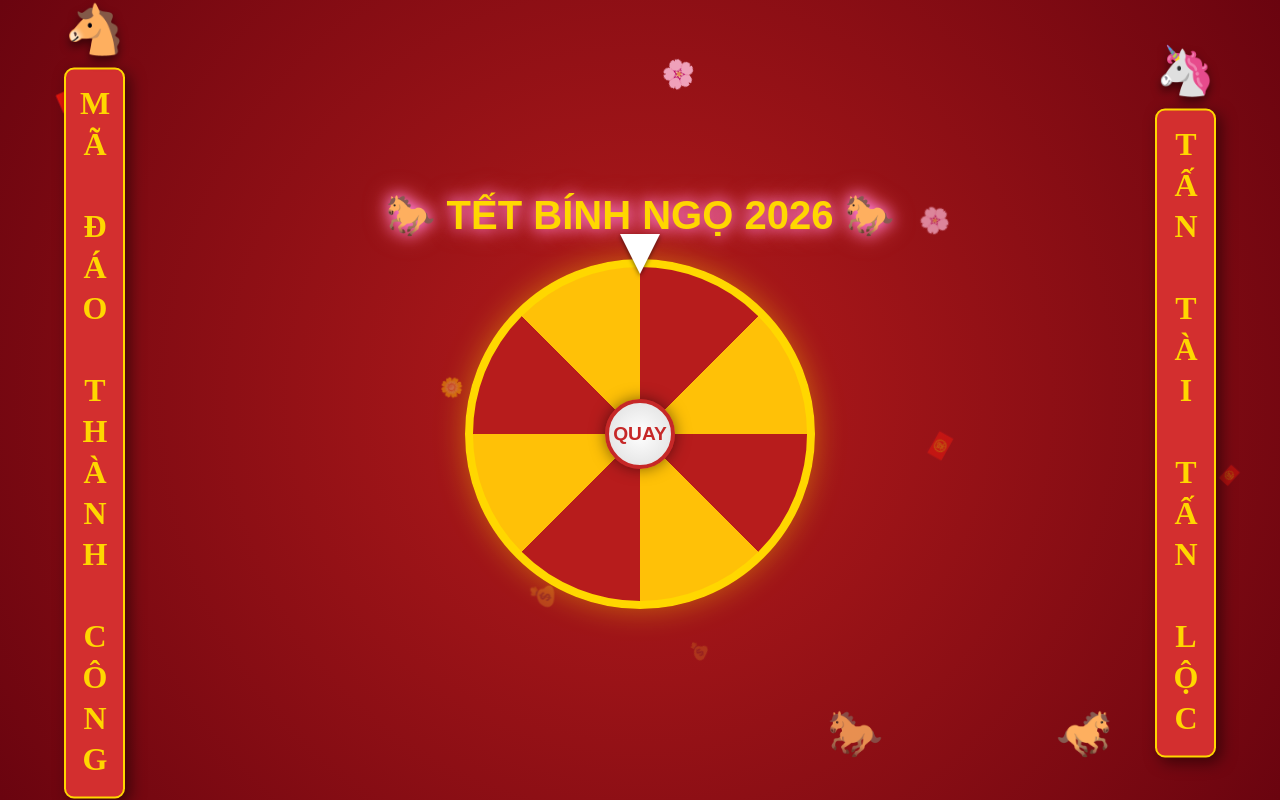
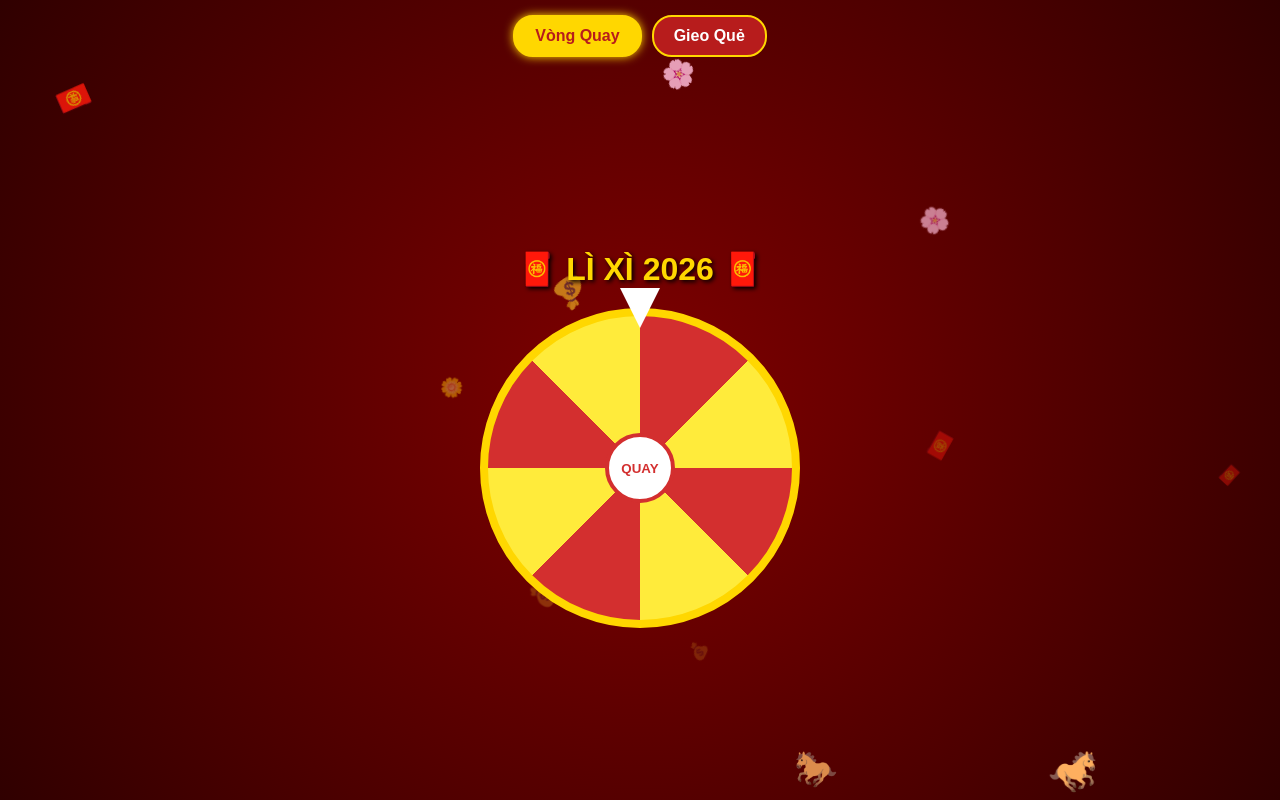
Before and after one commit to ducvufasttel001-a11y/lixi2026, a plain HTML site: page index.html in a window 1280 px wide. Drawn offline with Linux system fonts and the light colour scheme.

Commit message:
Update index.html

```diff
--- a/index.html
+++ b/index.html
@@ -3,270 +3,179 @@
 <head>
     <meta charset="UTF-8">
     <meta name="viewport" content="width=device-width, initial-scale=1.0, maximum-scale=1.0, user-scalable=no">
-    <title>Lì Xì Năm Ngựa 2026</title>
+    <title>Lì Xì & Xin Xăm 2026</title>
     <style>
-        /* --- CẤU HÌNH CHUNG --- */
+        /* --- CẤU HÌNH CƠ BẢN --- */
         body {
-            margin: 0;
-            padding: 0;
-            background: radial-gradient(circle, #b71c1c, #6a040f);
+            margin: 0; padding: 0;
+            background: radial-gradient(circle, #800000, #300000);
             font-family: 'Arial', sans-serif;
             color: #fff;
-            overflow: hidden; /* Chặn cuộn trang */
-            height: 100vh;
-            width: 100vw;
-            display: flex;
-            flex-direction: column;
-            align-items: center;
-            justify-content: center;
-            user-select: none; /* Chặn bôi đen chữ */
+            overflow: hidden;
+            height: 100vh; width: 100vw;
+            display: flex; flex-direction: column; align-items: center;
         }
 
-        /* --- TIÊU ĐỀ --- */
-        h1 {
-            text-shadow: 2px 2px 4px #000;
-            color: #ffd700;
-            z-index: 10;
-            text-align: center;
-            text-transform: uppercase;
-            animation: glow 2s ease-in-out infinite alternate;
-            margin: 0 0 20px 0;
-            line-height: 1.2;
+        /* --- MENU CHUYỂN TAB --- */
+        .nav-bar {
+            margin-top: 15px;
+            z-index: 100;
+            display: flex; gap: 10px;
+        }
+        .nav-btn {
+            padding: 10px 20px;
+            border: 2px solid #ffd700;
+            background: #b71c1c;
+            color: #fff;
+            border-radius: 20px;
+            font-weight: bold;
+            cursor: pointer;
+            font-size: 16px;
+        }
+        .nav-btn.active {
+            background: #ffd700; color: #b71c1c;
+            box-shadow: 0 0 10px #ffd700;
         }
 
-        @keyframes glow {
-            from { text-shadow: 0 0 10px #fff, 0 0 20px #ffd700; }
-            to { text-shadow: 0 0 20px #ff00de, 0 0 30px #ff00de; }
+        /* --- KHUNG CHỨA NỘI DUNG --- */
+        .content-area {
+            position: relative;
+            flex: 1; width: 100%;
+            display: flex; justify-content: center; align-items: center;
+            z-index: 50;
         }
 
-        /* --- CÂU ĐỐI (Chỉ hiện trên PC/Tablet to) --- */
-        .couplet-container {
-            position: absolute;
-            top: 50%;
-            transform: translateY(-50%);
-            display: flex;
-            flex-direction: column;
-            align-items: center;
-            z-index: 5;
+        .tab { display: none; flex-direction: column; align-items: center; width: 100%; }
+        .tab.show { display: flex; animation: fadeIn 0.5s; }
+        @keyframes fadeIn { from { opacity: 0; } to { opacity: 1; } }
+
+        h1 {
+            color: #ffd700; text-shadow: 2px 2px 4px #000;
+            margin-bottom: 20px; text-align: center; text-transform: uppercase;
         }
 
-        .couplet-left { left: 5%; }
-        .couplet-right { right: 5%; }
-
-        .couplet {
-            background: #d32f2f;
-            border: 2px solid #ffd700;
-            color: #ffd700;
-            padding: 15px 10px;
-            font-weight: bold;
-            text-align: center;
-            border-radius: 10px;
-            box-shadow: 5px 5px 15px rgba(0,0,0,0.5);
-            font-family: 'Times New Roman', serif;
-            /* Cấu hình chữ chạy dọc chuẩn */
-            writing-mode: vertical-rl;
-            text-orientation: upright;
-            letter-spacing: 5px;
-            white-space: nowrap; /* Cấm xuống dòng lung tung */
+        /* --- VÒNG QUAY --- */
+        .wheel-wrap { position: relative; width: 320px; height: 320px; }
+        .wheel {
+            width: 100%; height: 100%; border-radius: 50%; border: 8px solid #ffd700;
+            box-sizing: border-box;
+            background: conic-gradient(
+                #d32f2f 0% 12.5%, #ffeb3b 12.5% 25%,
+                #d32f2f 25% 37.5%, #ffeb3b 37.5% 50%,
+                #d32f2f 50% 62.5%, #ffeb3b 62.5% 75%,
+                #d32f2f 75% 87.5%, #ffeb3b 87.5% 100%
+            );
+            transition: transform 4s cubic-bezier(0.2, 0.8, 0.2, 1);
+        }
+        .pointer {
+            position: absolute; top: -20px; left: 50%; transform: translateX(-50%);
+            border-left: 20px solid transparent; border-right: 20px solid transparent;
+            border-top: 40px solid #fff; z-index: 20;
+        }
+        .spin-btn {
+            position: absolute; top: 50%; left: 50%; transform: translate(-50%, -50%);
+            width: 70px; height: 70px; background: #fff; border-radius: 50%;
+            border: 4px solid #d32f2f; color: #d32f2f; font-weight: bold; cursor: pointer; z-index: 30;
         }
 
-        .horse-guard {
-            margin-bottom: 10px;
-            filter: drop-shadow(0 5px 5px rgba(0,0,0,0.5));
+        /* --- ỐNG XĂM --- */
+        .tube-container {
+            position: relative; width: 120px; height: 200px;
+            background: #795548; border: 4px solid #ffd700;
+            border-radius: 10px 10px 50px 50px; margin-bottom: 30px;
+            display: flex; justify-content: center;
+        }
+        .tube-label {
+            position: absolute; top: 50%; left: 50%; transform: translate(-50%, -50%);
+            font-size: 40px; color: #ffd700; font-weight: bold;
+            border: 2px solid #ffd700; border-radius: 50%; padding: 5px;
+        }
+        .shaking { animation: shake 0.5s infinite; }
+        @keyframes shake {
+            0% { transform: rotate(0deg); } 25% { transform: rotate(5deg); }
+            50% { transform: rotate(0deg); } 75% { transform: rotate(-5deg); }
+            100% { transform: rotate(0deg); }
+        }
+        .shake-btn {
+            padding: 15px 40px; background: #ffeb3b; color: #d32f2f;
+            border: none; border-radius: 30px; font-size: 20px; font-weight: bold;
+            cursor: pointer; box-shadow: 0 5px #f57f17;
+        }
+        .shake-btn:active { transform: translateY(4px); box-shadow: none; }
+
+        /* --- POPUP --- */
+        .modal {
+            display: none; position: fixed; top: 0; left: 0; width: 100%; height: 100%;
+            background: rgba(0,0,0,0.9); z-index: 200;
+            justify-content: center; align-items: center;
+        }
+        .modal-box {
+            background: #fff; width: 90%; max-width: 350px; padding: 20px;
+            border-radius: 15px; text-align: center; border: 4px solid #ffd700;
+        }
+        .modal-title { font-size: 22px; color: #d32f2f; margin: 0 0 10px 0; font-weight: bold; }
+        .modal-result { font-size: 28px; color: #ff6f00; font-weight: bold; margin: 10px 0; }
+        .modal-desc { color: #333; font-style: italic; margin-bottom: 20px; font-size: 16px; line-height: 1.4; }
+        .close-btn {
+            background: #d32f2f; color: #fff; padding: 10px 30px;
+            border: none; border-radius: 20px; cursor: pointer; font-size: 16px;
         }
 
-        /* --- VÒNG QUAY (Responsive) --- */
-        .wheel-container {
-            position: relative;
-            z-index: 10;
-            /* Mặc định cho PC */
-            width: 350px;
-            height: 350px;
-            transition: all 0.3s ease;
+        /* --- BACKGROUND & HIỆU ỨNG --- */
+        .running-track {
+            position: fixed; bottom: 0; left: 0;
+            width: 100%; height: 60px; z-index: 1; pointer-events: none;
+        }
+        .horse-runner {
+            position: absolute; bottom: 5px; font-size: 40px;
+            animation: runAcross 8s linear infinite;
+        }
+        .horse-runner-2 {
+            position: absolute; bottom: 10px; font-size: 35px; opacity: 0.8;
+            animation: runAcross 10s linear infinite; animation-delay: 2s;
+        }
+        @keyframes runAcross {
+            0% { left: -10%; transform: scaleX(1); }
+            50% { left: 110%; transform: scaleX(1); }
+            51% { left: 110%; transform: scaleX(-1); }
+            100% { left: -10%; transform: scaleX(-1); }
         }
 
-        .wheel {
-            width: 100%;
-            height: 100%;
-            border-radius: 50%;
-            border: 8px solid #ffd700;
-            box-sizing: border-box;
-            background: conic-gradient(
-                #b71c1c 0% 12.5%, #ffc107 12.5% 25%,
-                #b71c1c 25% 37.5%, #ffc107 37.5% 50%,
-                #b71c1c 50% 62.5%, #ffc107 62.5% 75%,
-                #b71c1c 75% 87.5%, #ffc107 87.5% 100%
-            );
-            transition: transform 4s cubic-bezier(0.2, 0.8, 0.2, 1);
-            box-shadow: 0 0 30px rgba(255, 215, 0, 0.4);
+        .falling-item {
+            position: absolute; top: -10%; z-index: 1;
+            animation: fall linear infinite; pointer-events: none;
+        }
+        @keyframes fall {
+            to { transform: translateY(110vh) rotate(360deg); opacity: 0; }
         }
 
-        .pointer {
-            position: absolute;
-            top: -25px;
-            left: 50%;
-            transform: translateX(-50%);
-            width: 0;
-            height: 0;
-            border-left: 20px solid transparent;
-            border-right: 20px solid transparent;
-            border-top: 40px solid #fff;
-            z-index: 20;
-            filter: drop-shadow(0 2px 2px rgba(0,0,0,0.5));
-        }
-
-        .spin-btn {
-            position: absolute;
-            top: 50%;
-            left: 50%;
-            transform: translate(-50%, -50%);
-            width: 20%; /* Tự co giãn theo vòng quay */
-            height: 20%;
-            background: radial-gradient(circle, #fff, #ddd);
-            border-radius: 50%;
-            border: 4px solid #c62828;
-            color: #c62828;
-            font-weight: bold;
-            cursor: pointer;
-            z-index: 20;
-            box-shadow: 0 0 15px rgba(0,0,0,0.5);
-            display: flex;
-            align-items: center;
-            justify-content: center;
-            font-size: 1.2rem;
-        }
-
-        .spin-btn:active { transform: translate(-50%, -50%) scale(0.95); }
-
-        /* --- NGỰA CHẠY --- */
-        .running-track {
-            position: absolute;
-            bottom: 5vh; /* Cách đáy 5% chiều cao màn hình */
-            left: 0;
-            width: 100%;
-            height: 60px;
-            z-index: 2;
-            pointer-events: none;
-        }
-        .horse-runner, .horse-runner-2 {
-            position: absolute;
-            bottom: 0;
-        }
-        .horse-runner { animation: runAcross 8s linear infinite; }
-        .horse-runner-2 { animation: runAcross 10s linear infinite; animation-delay: 2s; opacity: 0.8; }
-
-        @keyframes runAcross {
-            0% { left: -15%; transform: scaleX(1); }
-            49% { left: 115%; transform: scaleX(1); }
-            50% { left: 115%; transform: scaleX(-1); }
-            100% { left: -15%; transform: scaleX(-1); }
-        }
-
-        /* --- HIỆU ỨNG RƠI --- */
-        .falling-item {
-            position: absolute;
-            top: -10%;
-            user-select: none;
-            z-index: 1;
-            animation: fall linear infinite;
-        }
-        @keyframes fall {
-            0% { transform: translateY(0) rotate(0deg); opacity: 1; }
-            100% { transform: translateY(110vh) rotate(360deg); opacity: 0; }
-        }
-
-        /* --- POPUP KẾT QUẢ --- */
-        .modal {
-            display: none;
-            position: fixed;
-            top: 0; left: 0; width: 100%; height: 100%;
-            background: rgba(0,0,0,0.85);
-            z-index: 100;
-            justify-content: center;
-            align-items: center;
-            backdrop-filter: blur(5px);
-        }
-        .modal-content {
-            background: #fff;
-            padding: 20px;
-            border-radius: 15px;
-            text-align: center;
-            border: 4px solid #ffd700;
-            width: 90%;
-            max-width: 350px;
-            animation: popIn 0.4s ease-out;
-            box-shadow: 0 0 25px rgba(255, 215, 0, 0.5);
-        }
-        .prize-text { font-size: 2.5rem; font-weight: bold; margin: 15px 0; color: #d32f2f; }
-        .wish-text { font-size: 1.1rem; font-style: italic; color: #555; margin-bottom: 25px; line-height: 1.4; }
-        .close-btn {
-            padding: 12px 30px;
-            background: #c62828;
-            color: #fff;
-            border: none;
-            border-radius: 50px;
-            font-size: 1.1rem;
-            cursor: pointer;
-        }
-
-        @keyframes popIn {
-            from { transform: scale(0.5); opacity: 0; }
-            to { transform: scale(1); opacity: 1; }
-        }
-
-        /* =========================================
-           TỐI ƯU CHO MOBILE (Màn hình nhỏ hơn 768px)
-           ========================================= */
-        @media (max-width: 768px) {
-            /* 1. Tiêu đề nhỏ lại chút */
-            h1 { font-size: 1.5rem; margin-top: 10px; }
-
-            /* 2. Ẩn câu đối để đỡ chật màn hình */
-            .couplet-container { display: none; }
-
-            /* 3. Vòng quay to ra theo chiều rộng điện thoại (85%) */
-            .wheel-container {
-                width: 85vw;
-                height: 85vw;
-                max-width: 350px;
-                max-height: 350px;
-            }
-
-            /* 4. Ngựa chạy nhỏ lại để không che nút */
-            .horse-runner, .horse-runner-2 { font-size: 30px; }
-
-            /* 5. Nút quay chữ nhỏ hơn xíu */
-            .spin-btn { font-size: 1rem; }
-        }
-
-        /* =========================================
-           TỐI ƯU CHO PC (Màn hình lớn hơn 769px)
-           ========================================= */
-        @media (min-width: 769px) {
-            h1 { font-size: 2.5rem; }
-            .couplet { font-size: 2rem; }
-            .horse-guard { font-size: 3rem; }
-            .horse-runner, .horse-runner-2 { font-size: 45px; }
-        }
+        @media (max-width: 600px) { .wheel-wrap { width: 280px; height: 280px; } }
     </style>
 </head>
 <body>
 
-    <h1>🐎 TẾT BÍNH NGỌ 2026 🐎</h1>
-
-    <div class="couplet-container couplet-left">
-        <div class="horse-guard">🐴</div>
-        <div class="couplet">MÃ ĐÁO THÀNH CÔNG</div>
-    </div>
-    <div class="couplet-container couplet-right">
-        <div class="horse-guard">🦄</div>
-        <div class="couplet">TẤN TÀI TẤN LỘC</div>
+    <div class="nav-bar">
+        <button id="btn-wheel" class="nav-btn active" onclick="openTab('wheel')">Vòng Quay</button>
+        <button id="btn-fortune" class="nav-btn" onclick="openTab('fortune')">Gieo Quẻ</button>
     </div>
 
-    <div class="wheel-container">
-        <div class="pointer"></div>
-        <div class="wheel" id="wheel"></div>
-        <button class="spin-btn" onclick="spinWheel()">QUAY</button>
+    <div class="content-area">
+        <div id="tab-wheel" class="tab show">
+            <h1>🧧 Lì Xì 2026 🧧</h1>
+            <div class="wheel-wrap">
+                <div class="pointer"></div>
+                <div class="wheel" id="wheelElement"></div>
+                <button class="spin-btn" onclick="startSpin()">QUAY</button>
+            </div>
+        </div>
+
+        <div id="tab-fortune" class="tab">
+            <h1>🎋 Xin Xăm 🎋</h1>
+            <div class="tube-container" id="tubeElement">
+                <div class="tube-label">LỘC</div>
+            </div>
+            <button class="shake-btn" onclick="startShake()">LẮC QUẺ</button>
+        </div>
     </div>
 
     <div class="running-track">
@@ -274,80 +183,103 @@
         <div class="horse-runner-2">🐎</div>
     </div>
 
-    <div class="modal" id="resultModal">
-        <div class="modal-content">
-            <h2 style="margin:0; color:#c62828;">🎉 CHÚC MỪNG 🎉</h2>
-            <div id="prizeResult" class="prize-text"></div>
-            <div id="wishResult" class="wish-text"></div>
-            <button class="close-btn" onclick="closeModal()">Nhận Lì Xì</button>
+    <div class="modal" id="myModal">
+        <div class="modal-box">
+            <div class="modal-title" id="mTitle"></div>
+            <div class="modal-result" id="mResult"></div>
+            <div class="modal-desc" id="mDesc"></div>
+            <button class="close-btn" onclick="closePopup()">NHẬN</button>
         </div>
     </div>
 
     <script>
-        const prizes = [
-            "10.000", "20.000", "30.000", "40.000",
-            "50.000", "60.000", "80.000", "100.000"
+        const prizes = ["10k", "20k", "30k", "40k", "50k", "60k", "80k", "100k"];
+
+        // --- BỘ QUẺ ĐẦY ĐỦ (20 Quẻ) ---
+        const fortunes = [
+            {t: "QUẺ SỐ 1 - ĐẠI CÁT", d: "Thời tới cản không kịp! Làm gì cũng thắng, mua gì cũng lời."},
+            {t: "QUẺ SỐ 2 - TÌNH DUYÊN", d: "Hồng loan tin vui. Năm nay chắc chắn có người rước hoặc có gấu."},
+            {t: "QUẺ SỐ 3 - SỰ NGHIỆP", d: "Quý nhân phù trợ. Sếp tăng lương, đồng nghiệp mời trà sữa."},
+            {t: "QUẺ SỐ 4 - TÀI LỘC", d: "Tiền vào cửa trước, vàng vào cửa sau. Cẩn thận kẻo ví chật!"},
+            {t: "QUẺ SỐ 5 - SỨC KHỎE", d: "Ăn được ngủ được là tiên. Năm nay sức khỏe vô địch thiên hạ."},
+            {t: "QUẺ SỐ 6 - TRUNG CÁT", d: "Mọi sự bình an. Cứ sống vui vẻ, may mắn tự tìm đến."},
+            {t: "QUẺ SỐ 7 - HỌC TẬP", d: "Trí tuệ minh mẫn. Học một hiểu mười, thi đâu đậu đó."},
+            {t: "QUẺ SỐ 8 - GIA ĐẠO", d: "Trong ấm ngoài êm. Gia đình hạnh phúc, tiếng cười rộn rã."},
+            {t: "QUẺ SỐ 9 - THƯỢNG CÁT", d: "Cầu được ước thấy. Dự định ấp ủ bấy lâu nay sẽ thành hiện thực."},
+            {t: "QUẺ SỐ 10 - BẠN BÈ", d: "Gặp lại cố nhân. Sắp có kèo ăn chơi nhảy múa tưng bừng."},
+            {t: "QUẺ SỐ 11 - XUẤT HÀNH", d: "Đi xa gặp may. Chuyến đi sắp tới sẽ mang lại nhiều lộc lá."},
+            {t: "QUẺ SỐ 12 - TÌNH CẢM", d: "Đào hoa nở rộ. Ra ngõ gặp người thương, vào nhà gặp người mến."},
+            {t: "QUẺ SỐ 13 - KINH DOANH", d: "Buôn may bán đắt. Khách hàng xếp hàng dài chờ chốt đơn."},
+            {t: "QUẺ SỐ 14 - CÔNG DANH", d: "Thăng quan tiến chức. Ghế cao đang đợi, chỉ cần nỗ lực thêm chút."},
+            {t: "QUẺ SỐ 15 - MAY MẮN", d: "Vận đỏ như son. Có thể trúng thưởng bất ngờ (vé số, giveaway)."},
+            {t: "QUẺ SỐ 16 - LỜI KHUYÊN", d: "Bớt nhậu nhẹt, chăm tập Gym. Body đẹp thì làm gì cũng thuận."},
+            {t: "QUẺ SỐ 17 - CẨN TRỌNG", d: "Nói ít làm nhiều. Tránh thị phi công sở, tập trung kiếm tiền."},
+            {t: "QUẺ SỐ 18 - VUI VẺ", d: "Hay ăn chóng béo. Tâm hồn ăn uống năm nay được thoả mãn tối đa."},
+            {t: "QUẺ SỐ 19 - BẤT NGỜ", d: "Một món quà lớn từ người lạ hoặc tin vui từ phương xa đang tới."},
+            {t: "QUẺ SỐ 20 - THÀNH CÔNG", d: "Mã đáo thành công. Năm Ngựa chạy nước đại về đích rực rỡ!"}
         ];
 
-        const wishes = [
-            "Mã đáo thành công, tiền vào như nước!",
-            "Sức khỏe dồi dào, chạy khỏe như ngựa!",
-            "Năm mới phát tài, vạn sự như ý!",
-            "Công danh thăng tiến, nước đại phi xa!",
-            "Tình duyên phơi phới, hạnh phúc muôn nơi!",
-            "Hay ăn chóng béo, tiền nhiều như kẹo!",
-            "Khai xuân phú quý, cả năm bình an!",
-            "Tấn tài tấn lộc, phú quý vinh hoa!",
-            "Vững bước đường xa, thành công rực rỡ!",
-            "Tiền đầy túi, tim đầy tình!"
-        ];
+        let isBusy = false;
+        let currentDeg = 0;
 
-        let currentRotation = 0;
-        let isSpinning = false;
+        function openTab(name) {
+            document.getElementById('tab-wheel').classList.remove('show');
+            document.getElementById('tab-fortune').classList.remove('show');
+            document.getElementById('btn-wheel').classList.remove('active');
+            document.getElementById('btn-fortune').classList.remove('active');
 
-        function spinWheel() {
-            if (isSpinning) return;
-            isSpinning = true;
+            document.getElementById('tab-' + name).classList.add('show');
+            document.getElementById('btn-' + name).classList.add('active');
+        }
 
-            // Random góc quay
-            const randomDegree = Math.floor(Math.random() * 360);
-            const totalRotation = 360 * 5 + randomDegree;
-
-            currentRotation += totalRotation;
-            const wheel = document.getElementById('wheel');
-            wheel.style.transform = `rotate(${currentRotation}deg)`;
+        function startSpin() {
+            if (isBusy) return; isBusy = true;
+            const wheel = document.getElementById('wheelElement');
+            currentDeg += 1800 + Math.floor(Math.random() * 360);
+            wheel.style.transform = `rotate(${currentDeg}deg)`;
 
             setTimeout(() => {
-                isSpinning = false;
-                showResult(currentRotation);
+                isBusy = false;
+                const actualDeg = currentDeg % 360;
+                const slice = 360 / prizes.length;
+                const idx = Math.floor(((360 - actualDeg + (slice/2)) % 360) / slice);
+                showPopup("🧧 CHÚC MỪNG 🧧", prizes[idx] || "10k", "Lộc đầu năm, cả năm may mắn!");
             }, 4000);
         }
 
-        function showResult(rotation) {
-            const actualDeg = rotation % 360;
-            const sliceSize = 360 / prizes.length;
-            const winningIndex = Math.floor(((360 - actualDeg + (sliceSize/2)) % 360) / sliceSize);
-            const finalIndex = winningIndex >= prizes.length ? 0 : winningIndex;
-            const randomWish = wishes[Math.floor(Math.random() * wishes.length)];
+        function startShake() {
+            if (isBusy) return; isBusy = true;
+            const tube = document.getElementById('tubeElement');
+            tube.classList.add('shaking');
 
-            document.getElementById('prizeResult').innerText = prizes[finalIndex] + " đ";
-            document.getElementById('wishResult').innerText = randomWish;
-            document.getElementById('resultModal').style.display = 'flex';
+            setTimeout(() => {
+                tube.classList.remove('shaking');
+                isBusy = false;
+                const item = fortunes[Math.floor(Math.random() * fortunes.length)];
+                showPopup(item.t, "", item.d);
+            }, 2000);
         }
 
-        function closeModal() {
-            document.getElementById('resultModal').style.display = 'none';
+        function showPopup(title, result, desc) {
+            document.getElementById('mTitle').innerText = title;
+            document.getElementById('mResult').innerText = result;
+            document.getElementById('mDesc').innerText = desc;
+            document.getElementById('myModal').style.display = 'flex';
         }
 
+        function closePopup() {
+            document.getElementById('myModal').style.display = 'none';
+        }
+
+        // --- SCRIPT TẠO HIỆU ỨNG RƠI (Đã khôi phục) ---
         function createFallingItem() {
             const item = document.createElement('div');
             item.classList.add('falling-item');
             const icons = ['🌸', '🌼', '🧧', '💰'];
             item.innerText = icons[Math.floor(Math.random() * icons.length)];
 
-            // Random vị trí và kích thước
             item.style.left = Math.random() * 100 + 'vw';
-            item.style.fontSize = (Math.random() * 15 + 15) + 'px'; // 15px - 30px
+            item.style.fontSize = (Math.random() * 15 + 15) + 'px';
             item.style.animationDuration = Math.random() * 3 + 3 + 's';
 
             document.body.appendChild(item);
```
